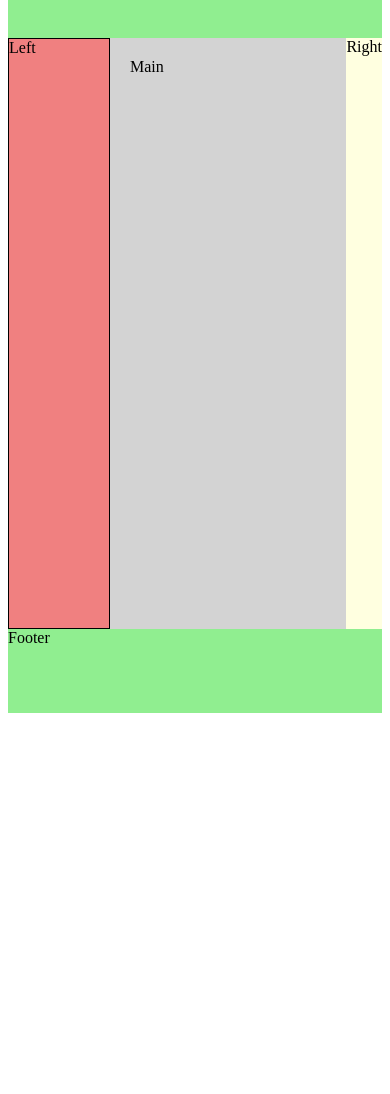
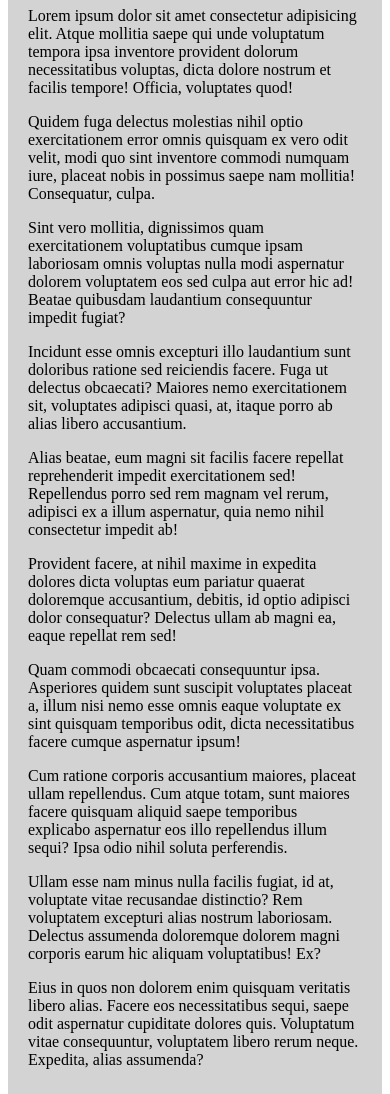
Before and after one commit to aidankilleen/FrontEndWebDevelopment, a plain HTML site: page 3columnflex.html in a window 390 px wide. Shown: the part 139-1233 px from the top of the page. Before the commit the page ends 860 px from the top, so only its background shows below. Drawn offline with Linux system fonts and the light colour scheme.

Commit message:
added media query to 3 column layout

```diff
--- a/3columnflex.html
+++ b/3columnflex.html
@@ -52,13 +52,51 @@
             flex-shrink: 1;
             background-color: lightgreen;
         }
+
+        @media (max-width: 768px) {
+
+            .header {
+                flex: auto 1 1;
+            }
+            .left {
+                flex: auto 1 1;
+            }
+            .center {
+                flex: auto 1 1;
+
+                flex-direction: column;
+            }
+            .main {
+                flex: auto 1 1;
+            }
+            .right {
+                flex: auto 1 1;
+            }
+            .footer {
+                flex: auto 1 1;
+            }
+
+        }
+
     </style>
 </head>
 <body class="body">
     <div class="header">Header</div>
     <div class="center">
         <div class="left">Left</div>
-        <div class="main">Main</div>
+        <div class="main">
+            <h1>Main</h1>
+            <p>Lorem ipsum dolor sit amet consectetur adipisicing elit. Atque mollitia saepe qui unde voluptatum tempora ipsa inventore provident dolorum necessitatibus voluptas, dicta dolore nostrum et facilis tempore! Officia, voluptates quod!</p>
+            <p>Quidem fuga delectus molestias nihil optio exercitationem error omnis quisquam ex vero odit velit, modi quo sint inventore commodi numquam iure, placeat nobis in possimus saepe nam mollitia! Consequatur, culpa.</p>
+            <p>Sint vero mollitia, dignissimos quam exercitationem voluptatibus cumque ipsam laboriosam omnis voluptas nulla modi aspernatur dolorem voluptatem eos sed culpa aut error hic ad! Beatae quibusdam laudantium consequuntur impedit fugiat?</p>
+            <p>Incidunt esse omnis excepturi illo laudantium sunt doloribus ratione sed reiciendis facere. Fuga ut delectus obcaecati? Maiores nemo exercitationem sit, voluptates adipisci quasi, at, itaque porro ab alias libero accusantium.</p>
+            <p>Alias beatae, eum magni sit facilis facere repellat reprehenderit impedit exercitationem sed! Repellendus porro sed rem magnam vel rerum, adipisci ex a illum aspernatur, quia nemo nihil consectetur impedit ab!</p>
+            <p>Provident facere, at nihil maxime in expedita dolores dicta voluptas eum pariatur quaerat doloremque accusantium, debitis, id optio adipisci dolor consequatur? Delectus ullam ab magni ea, eaque repellat rem sed!</p>
+            <p>Quam commodi obcaecati consequuntur ipsa. Asperiores quidem sunt suscipit voluptates placeat a, illum nisi nemo esse omnis eaque voluptate ex sint quisquam temporibus odit, dicta necessitatibus facere cumque aspernatur ipsum!</p>
+            <p>Cum ratione corporis accusantium maiores, placeat ullam repellendus. Cum atque totam, sunt maiores facere quisquam aliquid saepe temporibus explicabo aspernatur eos illo repellendus illum sequi? Ipsa odio nihil soluta perferendis.</p>
+            <p>Ullam esse nam minus nulla facilis fugiat, id at, voluptate vitae recusandae distinctio? Rem voluptatem excepturi alias nostrum laboriosam. Delectus assumenda doloremque dolorem magni corporis earum hic aliquam voluptatibus! Ex?</p>
+            <p>Eius in quos non dolorem enim quisquam veritatis libero alias. Facere eos necessitatibus sequi, saepe odit aspernatur cupiditate dolores quis. Voluptatum vitae consequuntur, voluptatem libero rerum neque. Expedita, alias assumenda?</p>
+        </div>
         <div class="right">Right</div>
     </div>
     <div class="footer">Footer</div>
```
